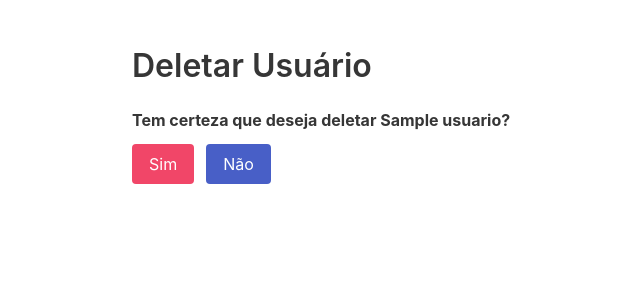
After one commit to marcos-nsantos/analise_e_investigacao_de_transacao, a Django app: template templates/user/deletar_usuario.html in a window 1280 px wide. The commit adds this page. Shown: the top 300 px of the page, without its empty margins (226-866 px from the left). Run offline with Django 3.2, Linux system fonts and the light colour scheme; the template is opened without the code that fills it: most values are stand-ins (such as "Sample title", 1, 10 or a date in 2020).

Commit message:
add usuario delete view

```diff
--- a/apps/user/urls.py
+++ b/apps/user/urls.py
@@ -2,9 +2,11 @@ from django.urls import path
 
 from .views.cadastro_view import CadastroCreateView
 from .views.usuarios_list_view import UsuariosListView
+from .views.usuario_delete_view import UsuarioDeleteView
 
 app_name = 'user'
 urlpatterns = [
     path('cadastro/', CadastroCreateView.as_view(), name='cadastro'),
     path('lista/', UsuariosListView.as_view(), name='lista'),
+    path('delete/<int:pk>/', UsuarioDeleteView.as_view(), name='delete'),
 ]
--- /dev/null
+++ b/templates/user/deletar_usuario.html
@@ -0,0 +1,29 @@
+{% extends 'base.html' %}
+
+{% block title %}Deletar {{ usuario }}{% endblock %}
+
+{% block content %}
+    <section class="section">
+        <div class="container">
+            <div class="columns">
+                <div class="column is-half is-offset-one-quarter">
+                    <h1 class="title">Deletar Usuário</h1>
+                    <form method="post" action="{% url 'user:delete' usuario.id %}">
+                        {% csrf_token %}
+                        <div class="field">
+                            <label class="label">Tem certeza que deseja deletar {{ usuario }}?</label>
+                        </div>
+                        <div class="field is-grouped">
+                            <div class="control">
+                                <button class="button is-danger">Sim</button>
+                            </div>
+                            <div class="control">
+                                <a href="{% url 'user:lista' %}" class="button is-link">Não</a>
+                            </div>
+                        </div>
+                    </form>
+                </div>
+            </div>
+        </div>
+    </section>
+{% endblock %}
--- a/templates/user/listagem_usuarios.html
+++ b/templates/user/listagem_usuarios.html
@@ -25,7 +25,7 @@
                                     <td>{{ usuario.email }}</td>
                                     <td>
                                         <a href="#" class="button is-warning">Editar</a>
-                                        <a href="#" class="button is-danger">Excluir</a>
+                                        <a href="{% url 'user:delete' usuario.id %}" class="button is-danger">Excluir</a>
                                     </td>
                                 </tr>
                             {% endfor %}
```
Also changed, not shown: apps/user/views/usuario_delete_view.py (added, +18 -0 lines).
